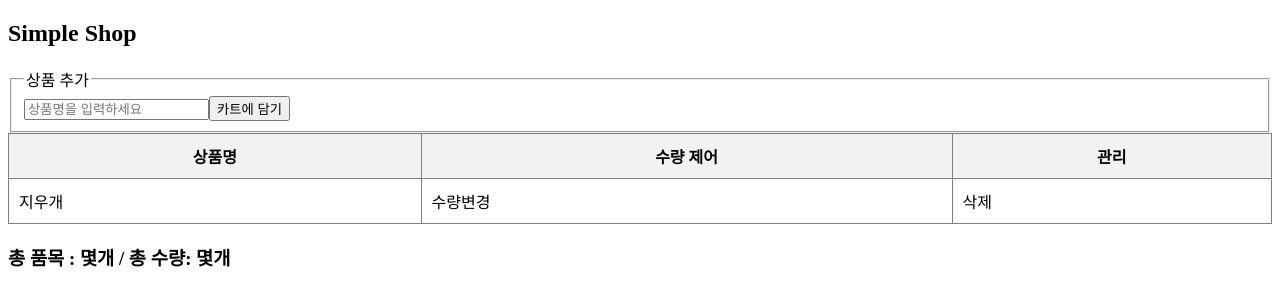
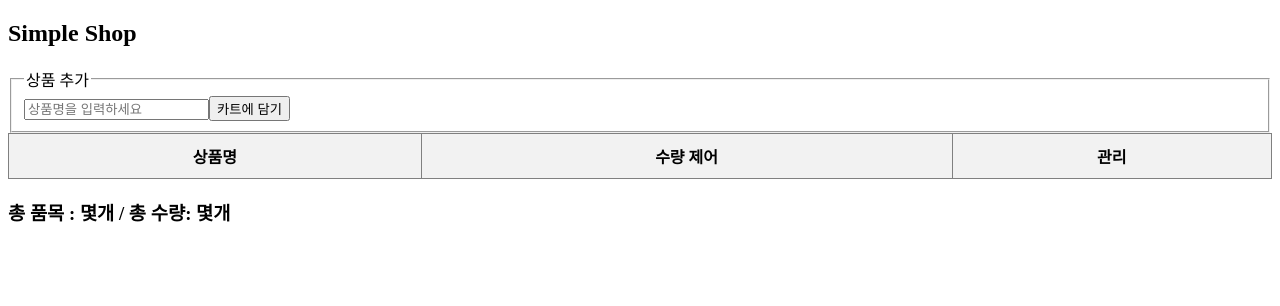
Before and after one commit to beruse2005-cloud/react-01-cart, a React (Vite) app: page / in a window 1280 px wide. Shown: the top 306 px of the page. Built offline with nearby package versions, Linux system fonts and the light colour scheme.

Commit message:
todo를 했던 내용까지 구현 완료

```diff
--- a/src/App.jsx
+++ b/src/App.jsx
@@ -1,15 +1,38 @@
 import {useState} from "react";
 
 function App() {
-    const [name, setName] = useState("");    // input 관리용
-    const [cart, setCart] = useState([]);    // 목록 관리용
+    const [name, setName] = useState("");   // input 관리용
+    const [cart, setCart] = useState([]);   // 목록 관리용
+
+
+    // cart는 목록입니다. 요소의 형태를 생각해보면,
+    // 이 요소는 이름을 가져야되고, 수량도 가져야 됨   => 여러개의 값을 가지는 타입은 객체 뿐
+
+    // cart = [
+    //          { name: "지우개", quantity: 4 },
+    //          { name: "연필", quantity: 2 },
+    //          { name: "공책", quantity: 9 },
+    //        ];
+
     return (
         <>
             <h2>Simple Shop</h2>
             <fieldset>
                 <legend>상품 추가</legend>
-                <form>
-                    <input placeholder={"상품명을 입력하세요"} value={name} />
+                <form onSubmit={(event) => {
+                    event.preventDefault();
+                    if (name === "" || name === " ") {
+                        return;
+                    }
+                    setCart([...cart, {name: name, quantity: 1}]);
+                    setName("");
+                }}>
+                    <input
+                        placeholder={"상품명을 입력하세요"}
+                        value={name}
+                        onChange={(e) => {
+                            setName(e.target.value);
+                        }}/>
                     <button type={"submit"}>카트에 담기</button>
                 </form>
             </fieldset>
@@ -22,7 +45,7 @@ function App() {
                        width: "100%",
                        borderCollapse: "collapse",
                    }}>
-                <thead style={{ backgroundColor: "#f2f2f2"}}>
+                <thead style={{backgroundColor: "#f2f2f2"}}>
                 <tr>
                     <th>상품명</th>
                     <th>수량 제어</th>
@@ -30,16 +53,21 @@ function App() {
                 </tr>
                 </thead>
                 <tbody>
-                <tr>
-                    <td>지우개</td>
+                {cart.map((item, index) => <tr key={index}>
+                    <td>{item.name}</td>
                     <td>수량변경</td>
-                    <td>삭제</td>
-                </tr>
+                    <td>
+                        <button onClick={() => {
+                            const result = cart.filter((v, i) => { return i !== index });
+                            setCart(result);
+                        }}>삭제</button>
+                    </td>
+                </tr>)}
                 </tbody>
             </table>
             <h3>총 품목 : 몇개 / 총 수량: 몇개</h3>
         </>
-    )
+    );
 }
 
 export default App;
```
